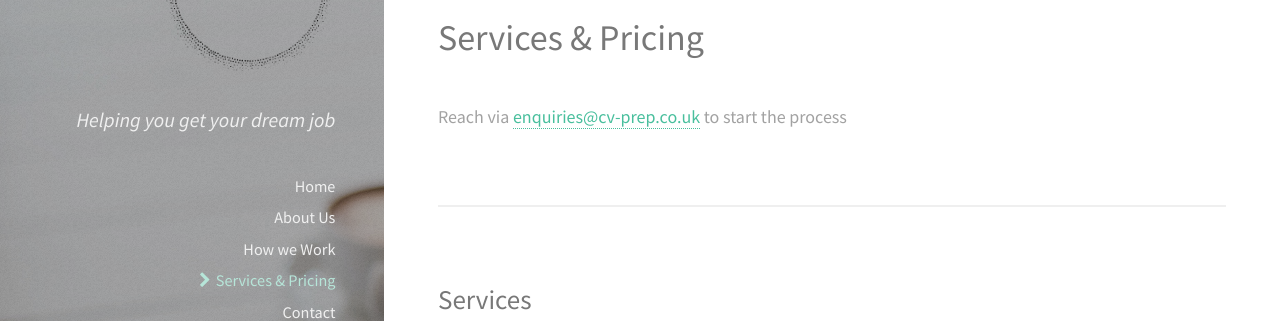
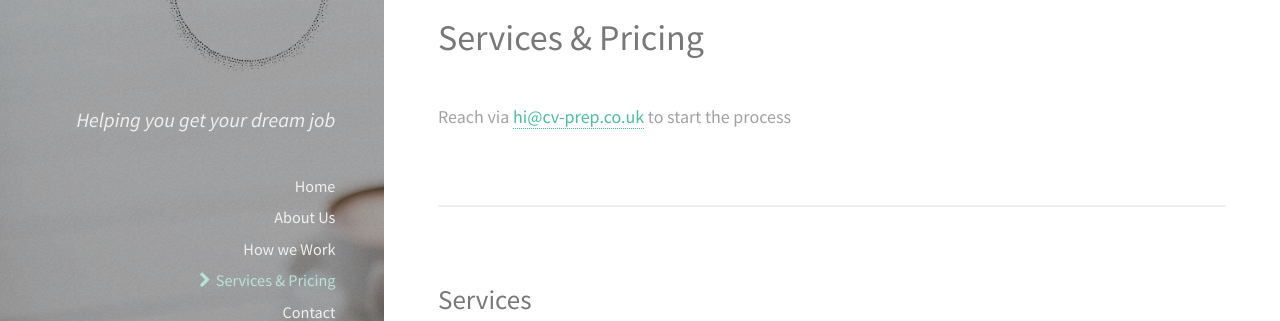
Before and after one commit to cv-prep/cv-prep.github.com, a Jekyll site: the page built from pages/services.md, in a window 1280 px wide and 900 px high. Shown: the part 197-518 px from the top of the window. Built offline with Jekyll 4.4.1, drawn with Linux system fonts in a browser that asks for light colours; our own code applies the rules of GitHub Pages for plain Markdown files.

Commit message:
changing the e-mail from enquiries to hi

```diff
--- a/_config.yml
+++ b/_config.yml
@@ -9,7 +9,7 @@ profile_facebook:
 profile_instagram: https://www.instagram.com/cv_prep/
 profile_instagram_handle: "@cv_prep"
 profile_github:
-email: enquiries@cv-prep.co.uk
+email: hi@cv-prep.co.uk
 
 # Site settings
 title: # Defaults to foundation_name if left blank
--- a/pages/services.md
+++ b/pages/services.md
@@ -1,7 +1,7 @@
 ---
 header_title: Services & Pricing
 header_intro: |
-    Reach via [enquiries@cv-prep.co.uk](mailto:enquiries@cv-prep.co.uk) to start the process
+    Reach via [hi@cv-prep.co.uk](mailto:hi@cv-prep.co.uk) to start the process
 layout: page
 permalink: /:basename/
 ---
```
Also changed, not shown: pages/contact.md (+1 -1 lines), pages/how-we-work.md (+1 -1 lines).
